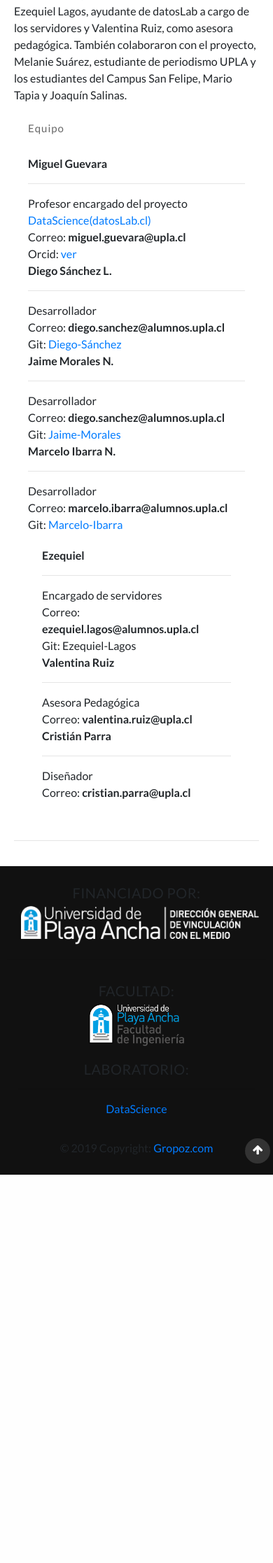
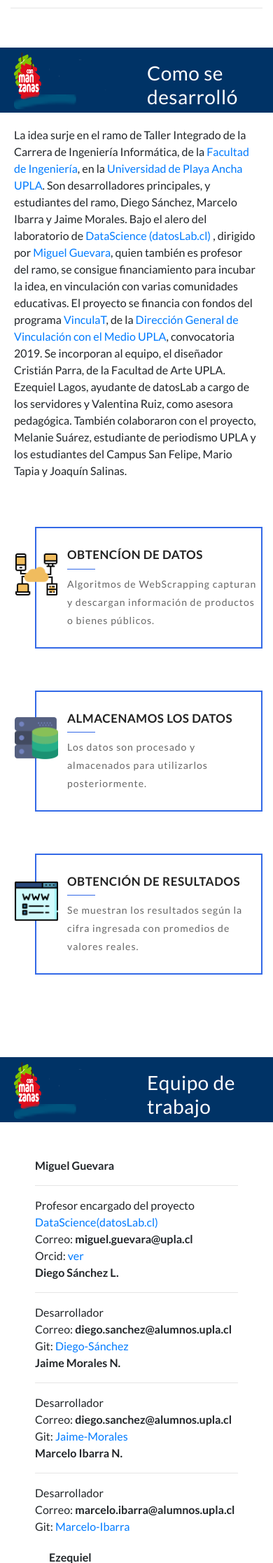
Before and after one commit to diego-san/conmanzanas, a Django app: page /Acerca_De/ in a window 390 px wide; the page is wider, and only the part inside the window is pictured. Shown: the part 1046-3280 px from the top of that part at 70% size. Before the commit the page ends 2725 px from the top of that part, so only its background shows below. Run offline with Django 3.2, Linux system fonts and the light colour scheme; some libraries are stand-ins or nearby versions.

Commit message:
acerca de listo

```diff
--- a/page/templates/page/acerca_de.html
+++ b/page/templates/page/acerca_de.html
@@ -259,7 +259,7 @@
 	<!-- header -->
 
 
-	<div class="container" style="background: #003366;"id="home">
+	<div class="container-fluid" style="background: #003366;"id="home">
 		<!-- nav -->
 		<nav class="py-3 d-lg-flex">
 			<div id="logo">
@@ -276,28 +276,49 @@
 		<!-- //nav -->
 	</div>
 
+
+
+
+
+
 	<!-- INFO ACERCA DE-->
 <div class="container">
 <div class="row">
 
-<div class="col-md-12" style="padding: 20px">
+<div class="col-md-12" style="margin-top: 30px">
 
-	<div class="container">
+	<div class="container-fluid">
 		<div class="row">
-			<div class="col-6">
+			<div class="col col-md-6">
 				<p> <h4>Qué es ConManzanas:</h4>
 ConManzanas es una aplicación que tiene por objetivo servir como  herramienta de apoyo a la educación cívico -económica de niños, niñas y público general.
-	<a href="http://uplatv.cl/2019/10/01/autodeterminacion-civica-para-ninos-as-explicada-con-manzanas/" target="_blank">Ver</a>
+
 	</p>
+				<hr>
+		<iframe width="500" height="315" src="https://www.youtube.com/embed/u2BTWOFRvjY" frameborder="0" allow="accelerometer; autoplay; encrypted-media; gyroscope; picture-in-picture" allowfullscreen></iframe>
+
 
 			</div>
-			<div class="col-6">
+			<div class="col col-md-6">
 
 					<p>
 <h4>Origen de los Datos: </h4>
 ConManzanas obtiene sus datos de diversas fuentes de información, de manera automática y también de forma manual. Se consultan principalmente sitios del Gobierno de Chile o sitios que monitorean los precios promedio en varios países, como PreciosMundi.
 Cada dato, indica su fuente al ser utilizado.
 </p>
+				<hr>
+
+				<img src="{% static 'images/ordenador.png'%}" style="width:100px; height: 100px; ">
+
+				<img src="{% static 'images/flecha.png'%}" style="width:80px; height: 70px; ">
+
+		<img src="{% static 'images/informatica.png'%}" style="width:100px; height: 100px; " >
+				<img src="{% static 'images/flecha.png'%}" style="width:80px; height: 70px; " >
+
+	<img src="{% static 'images/navegador.png'%}" style="width:100px; height: 100px; " >
+
+
+
 			</div>
 		</div>
 	</div>
@@ -309,11 +330,31 @@
 
 
 
+</div>
+</div>
 
 
-	<div class="col-12" style="padding: 20px">
-<p>
-<h4> Cómo se desarrolló: </h4>
+
+
+
+<div class="container-fluid" style="background: #003366; margin-top: 40px">
+			<div class="row" >
+				<div class="col col-md-3"><img src="{% static 'img/mini-ico-manzanas.png'%}" style="width: 300px; height: 81px" ></div>
+				<div class="col col-md-9">
+						<h3 style="color:#ffffff; margin-top: 20px">Como se desarrolló</h3>
+				</div>
+			</div>
+			</div>
+
+
+
+
+
+
+<div class="container-fluid">
+<div class="row">
+	<div class="col col-md-12" style="padding: 20px">
+
 La idea surje en el ramo de Taller Integrado de la Carrera de Ingeniería Informática, de la <a href="https://www.upla.cl/facultad/ingenieria/" target="_blank">Facultad de Ingeniería</a>,
 		en la  <a href="" target="_blank">Universidad de Playa Ancha UPLA</a>. Son desarrolladores principales, y estudiantes del ramo, Diego Sánchez, Marcelo Ibarra y Jaime Morales.
 		Bajo el alero del laboratorio de <a href="https://datoslab.cl/" target="_blank">DataScience (datosLab.cl)</a> , dirigido por
@@ -326,9 +367,76 @@
 		También colaboraron con el proyecto, Melanie Suárez, estudiante de periodismo UPLA y los estudiantes del Campus San Felipe, Mario Tapia y Joaquín Salinas.
 </p>
 
-		<div class="container" style="padding: 20px">
-			<p>Equipo </p> <br>
+		</div>
+		</div>
+		</div>
 
+
+
+<section class="services py-5"  id="mas">
+	<div class="container-fluid">
+
+		<div class="row ml-sm-5">
+			<div class="col-xl-4 col-lg-4 col-md-6 col-sm-12">
+				<div class="our-services-wrapper mb-60">
+					<div class="services-inner">
+						<div class="our-services-img">
+							<img src="{% static 'img/computer.png'%}" alt="">
+						</div>
+						<div class="our-services-text">
+							<h4>Obtencíon de datos</h4>
+							<p>Algoritmos de WebScrapping capturan y descargan información de productos o bienes públicos.</p>
+						</div>
+					</div>
+				</div>
+			</div>
+			<div class="col-xl-4 col-lg-4 col-md-6 col-sm-12">
+				<div class="our-services-wrapper mb-60">
+					<div class="services-inner">
+						<div class="our-services-img">
+							<img src="{% static 'img/database.png'%}" alt="">
+						</div>
+						<div class="our-services-text">
+							<h4>Almacenamos los datos</h4>
+							<p>Los datos son procesado y almacenados para utilizarlos posteriormente.</p>
+						</div>
+					</div>
+				</div>
+			</div>
+			<div class="col-xl-4 col-lg-4 col-md-6 col-sm-12">
+				<div class="our-services-wrapper mb-60">
+					<div class="services-inner">
+						<div class="our-services-img">
+							<img src="{% static 'img/page.png'%}" alt="">
+						</div>
+						<div class="our-services-text">
+							<h4>Obtención de resultados</h4>
+							<p>Se muestran los resultados según la cifra ingresada con promedios de valores reales.</p>
+						</div>
+					</div>
+				</div>
+			</div>
+
+
+		</div>
+	</div>
+</section>
+
+
+	<div class="container-fluid" style="background: #003366; margin-top: 10px">
+
+			<div class="row" >
+				<div class="col col-md-3"><img src="{% static 'img/mini-ico-manzanas.png'%}" style="width: 300px; height: 81px" ></div>
+				<div class="col col-md-9">
+						<h3 style="color:#ffffff; margin-top: 20px">Equipo de trabajo</h3>
+				</div>
+			</div>
+
+			</div>
+
+
+
+	<div class="container-fluid" style="padding: 50px">
 
 			<div class="row">
 		<div class=" col-md-3"><b>Miguel Guevara</b> <br> <hr>
@@ -384,13 +492,7 @@
 			</div>
 
 
-		<hr>
-</div>
 
-
-
-</div>
-</div>
 
 
 
```
